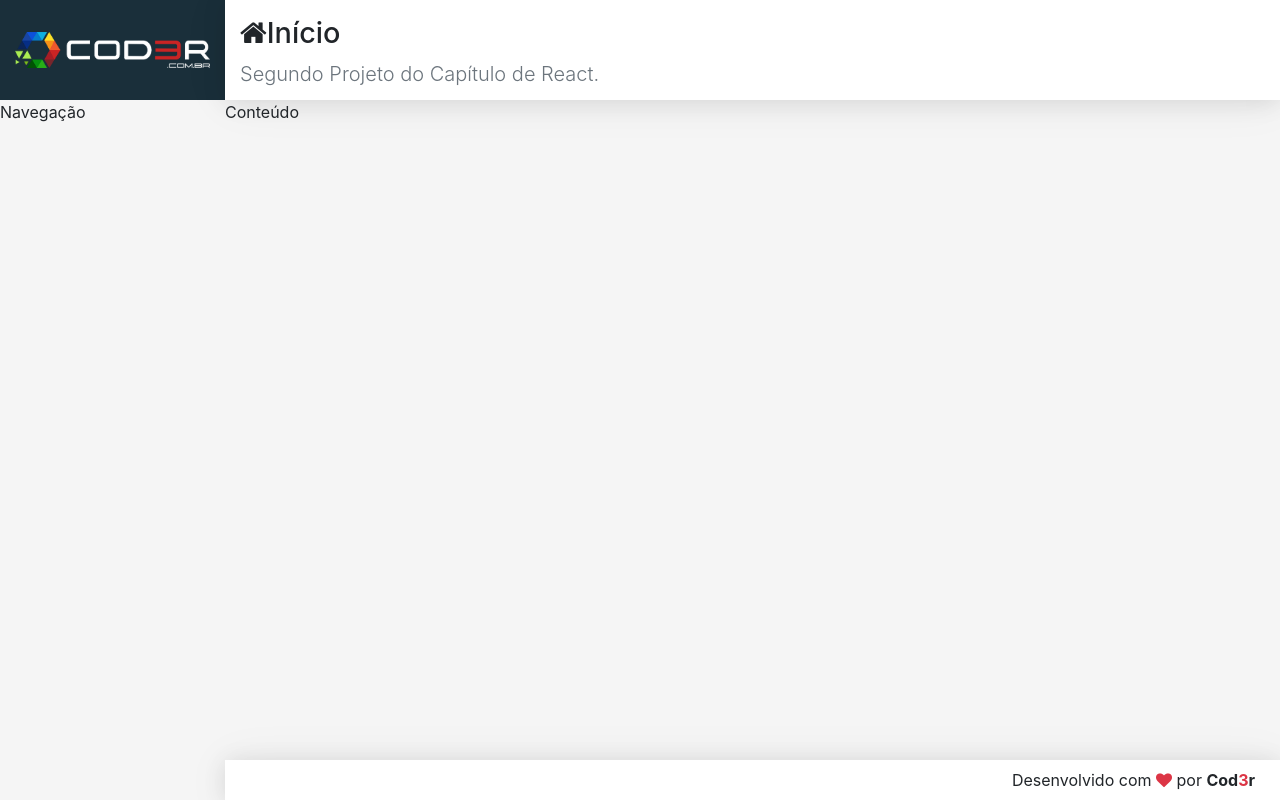
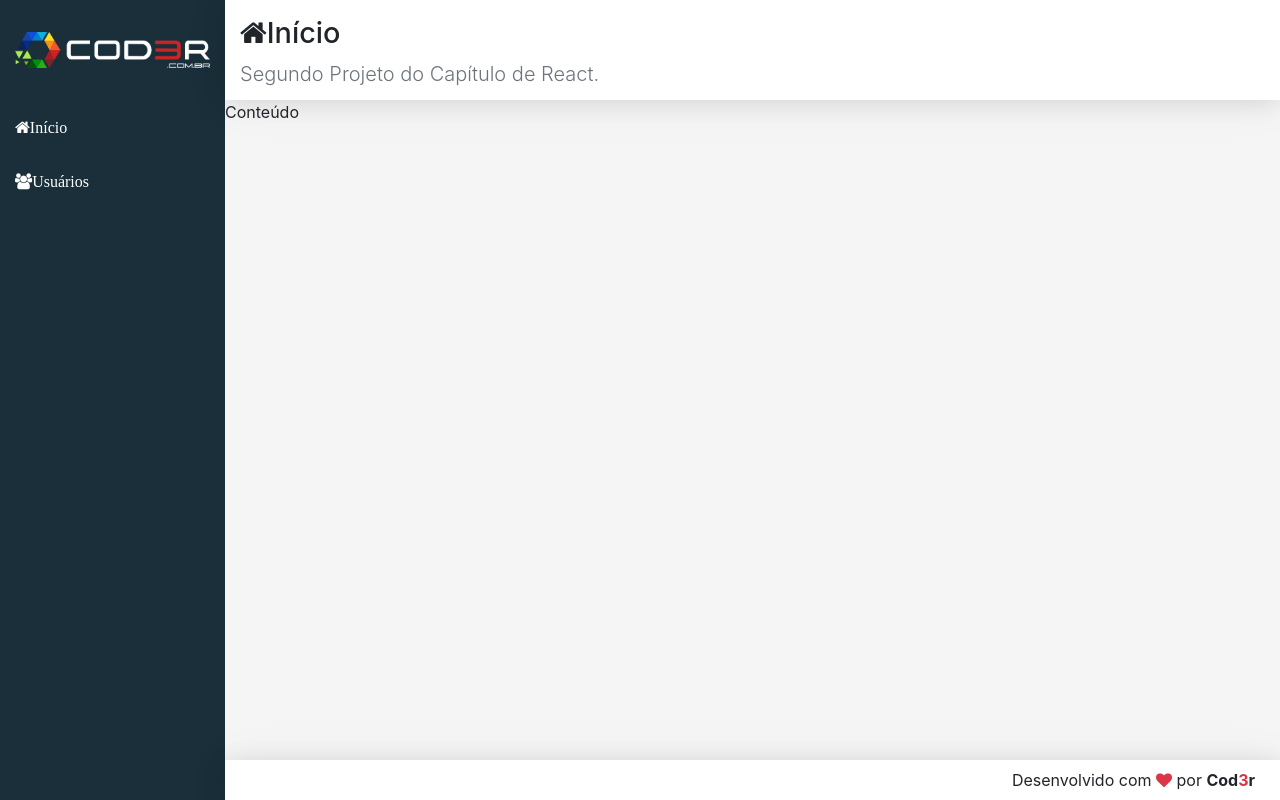
Before and after one commit to rfcosta85/webModerno, a React (Create React App) app in the folder react/crud/frontend/: page / in a window 1280 px wide. Built offline with nearby package versions, Linux system fonts and the light colour scheme.

Commit message:
Aula 392- Componente Navegação

```diff
--- a/react/crud/frontend/src/components/template/Nav.css
+++ b/react/crud/frontend/src/components/template/Nav.css
@@ -0,0 +1,18 @@
+aside.menu-area {
+    background-color: var(--bg-dark);
+    box-shadow:
+    2px 0 10p 0 rgba(0, 0, 0, 0.12),
+    2px 0 15px 0 rgba(0, 0, 0, 0.09);
+}
+
+.menu a {
+    display: block;
+    text-decoration: none;
+    color: #fff;
+    font-weight: 300;
+    padding: 15px;
+}
+
+.menu a:hover {
+    background: linear-gradient(135deg, #07a7e3 0%), #32dac3 100%;
+}
--- a/react/crud/frontend/src/components/template/Nav.jsx
+++ b/react/crud/frontend/src/components/template/Nav.jsx
@@ -4,5 +4,12 @@ import React from 'react'
 /* Função de componentes funcionais */
 export default props =>
     <aside className="menu-area">
-        Navegação
+        <nav className="menu">
+            <a href="#">
+                <i className="fa fa-home">Início</i>
+            </a>
+            <a href="#">
+                <i className="fa fa-users">Usuários</i>
+            </a>
+        </nav>
     </aside>
```
